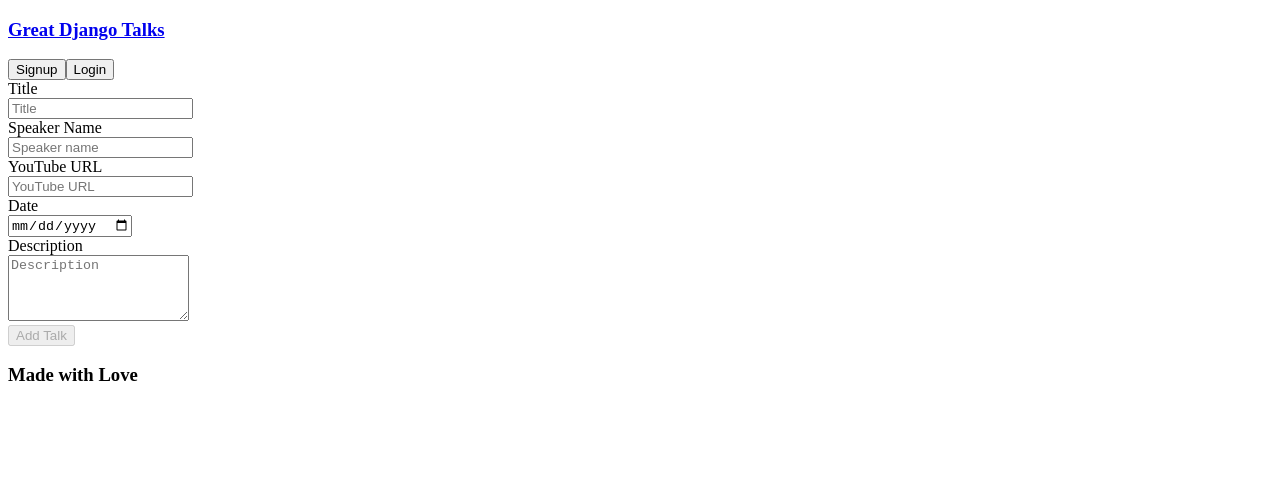
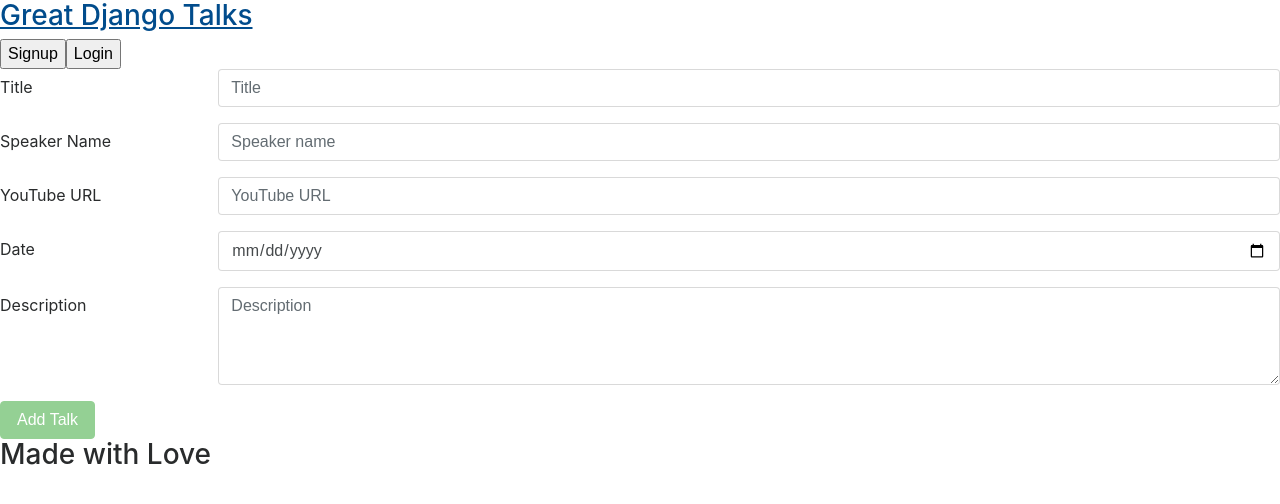
Before and after one commit to lightstrike/djangocon-2017-react, a React app: page /add-talk in a window 1280 px wide. Shown: the top 504 px of the page. Built offline with nearby package versions, Linux system fonts and the light colour scheme; no server answers; what normalizr would draw is missing.

Commit message:
bootstrap styling for AddTalkForm

```diff
--- a/website/components/stateless/AddTalkForm.jsx
+++ b/website/components/stateless/AddTalkForm.jsx
@@ -64,10 +64,11 @@
     const { title, speakerName, youtubeUrl, date, description } = this.state;
     return (
       <div>
-
-        <label htmlFor="title">Title</label>
-        <div>
+        <div className="form-group row">
+          <label className="col-2 col-form-label" htmlFor="title">Title</label>
+          <div className="col-10">
             <input
+              className="form-control"
               value={title}
               name="title"
               type="text"
@@ -75,10 +76,13 @@
               onChange={this.handleChange}
             />
           </div>
+        </div>
 
-        <label htmlFor="speakerName">Speaker Name</label>
-        <div>
+        <div className="form-group row">
+          <label className="col-2 col-form-label" htmlFor="speakerName">Speaker Name</label>
+          <div className="col-10">
             <input
+              className="form-control"
               value={speakerName}
               name="speakerName"
               type="text"
@@ -86,10 +90,13 @@
               onChange={this.handleChange}
             />
           </div>
+        </div>
 
-        <label htmlFor="youtubeUrl">YouTube URL</label>
-        <div>
+        <div className="form-group row">
+          <label className="col-2 col-form-label" htmlFor="youtubeUrl">YouTube URL</label>
+          <div className="col-10">
             <input
+              className="form-control"
               value={youtubeUrl}
               name="youtubeUrl"
               type="text"
@@ -97,10 +104,13 @@
               onChange={this.handleChange}
             />
           </div>
+        </div>
 
-        <label htmlFor="date">Date</label>
-        <div>
+        <div className="form-group row">
+          <label className="col-2 col-form-label" htmlFor="date">Date</label>
+          <div className="col-10">
             <input
+              className="form-control"
               value={date}
               name="date"
               type="date"
@@ -108,10 +118,13 @@
               onChange={this.handleChange}
             />
           </div>
+        </div>
 
-        <label htmlFor="description">Description</label>
-        <div>
+        <div className="form-group row">
+          <label className="col-2 col-form-label" htmlFor="description">Description</label>
+          <div className="col-10">
             <textarea
+              className="form-control"
               value={description}
               name="description"
               rows="4"
@@ -119,7 +132,9 @@
               onChange={this.handleChange}
             />
           </div>
+        </div>
         <button
+          className="btn btn-success"
           type="submit"
           disabled={!this.validTalk()}
           onClick={this.submitTalk}
--- a/website/index-template.html
+++ b/website/index-template.html
@@ -1,5 +1,8 @@
 <!DOCTYPE html>
 <html lang="en">
+    <head>
+      <link rel="stylesheet" href="https://maxcdn.bootstrapcdn.com/bootstrap/4.0.0-alpha.6/css/bootstrap.min.css" integrity="sha384-rwoIResjU2yc3z8GV/NPeZWAv56rSmLldC3R/AZzGRnGxQQKnKkoFVhFQhNUwEyJ" crossorigin="anonymous">
+    </head>
     <body>
         <div id='root'></div>
     </body>
```
Lines whose indentation alone changed are shown as unchanged.
